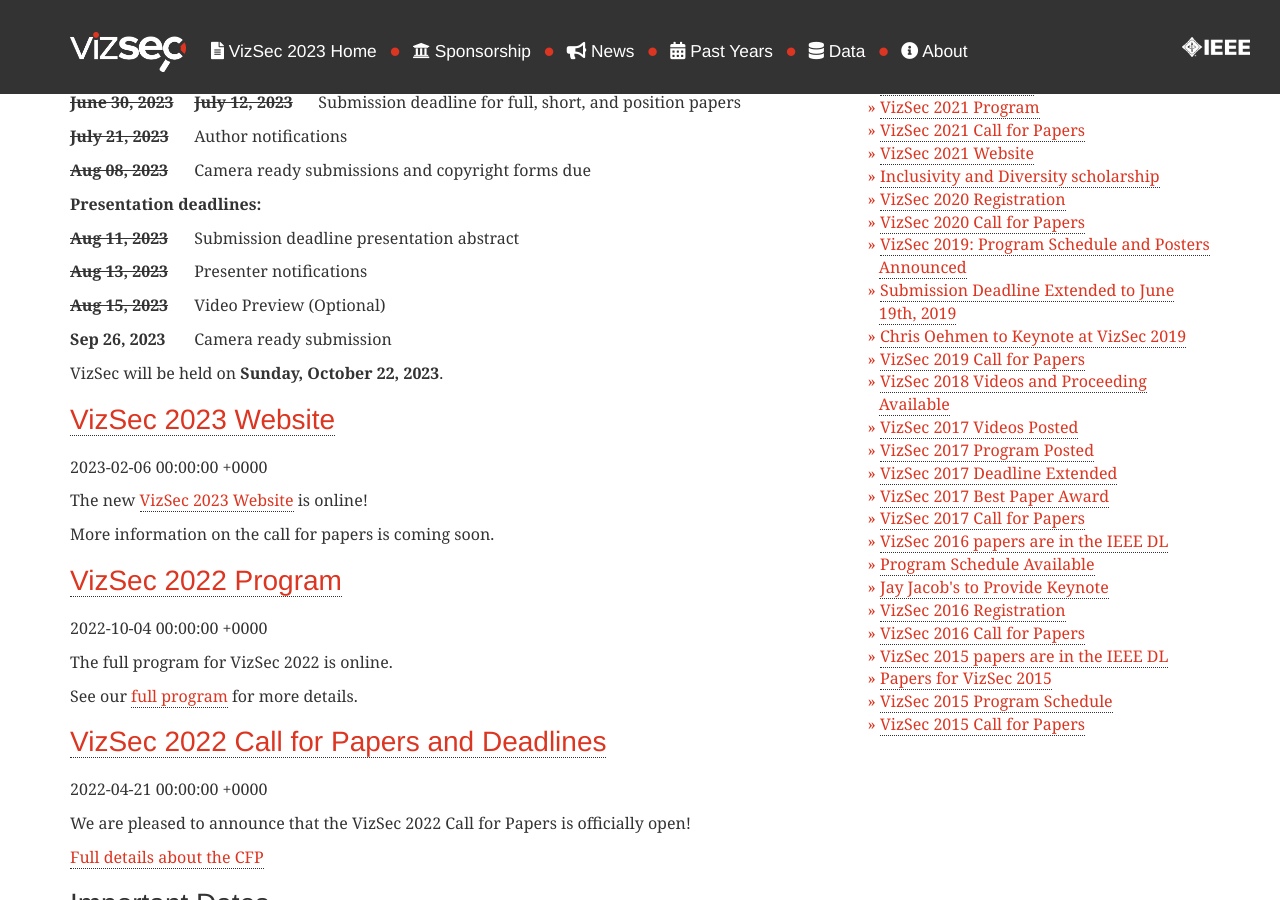
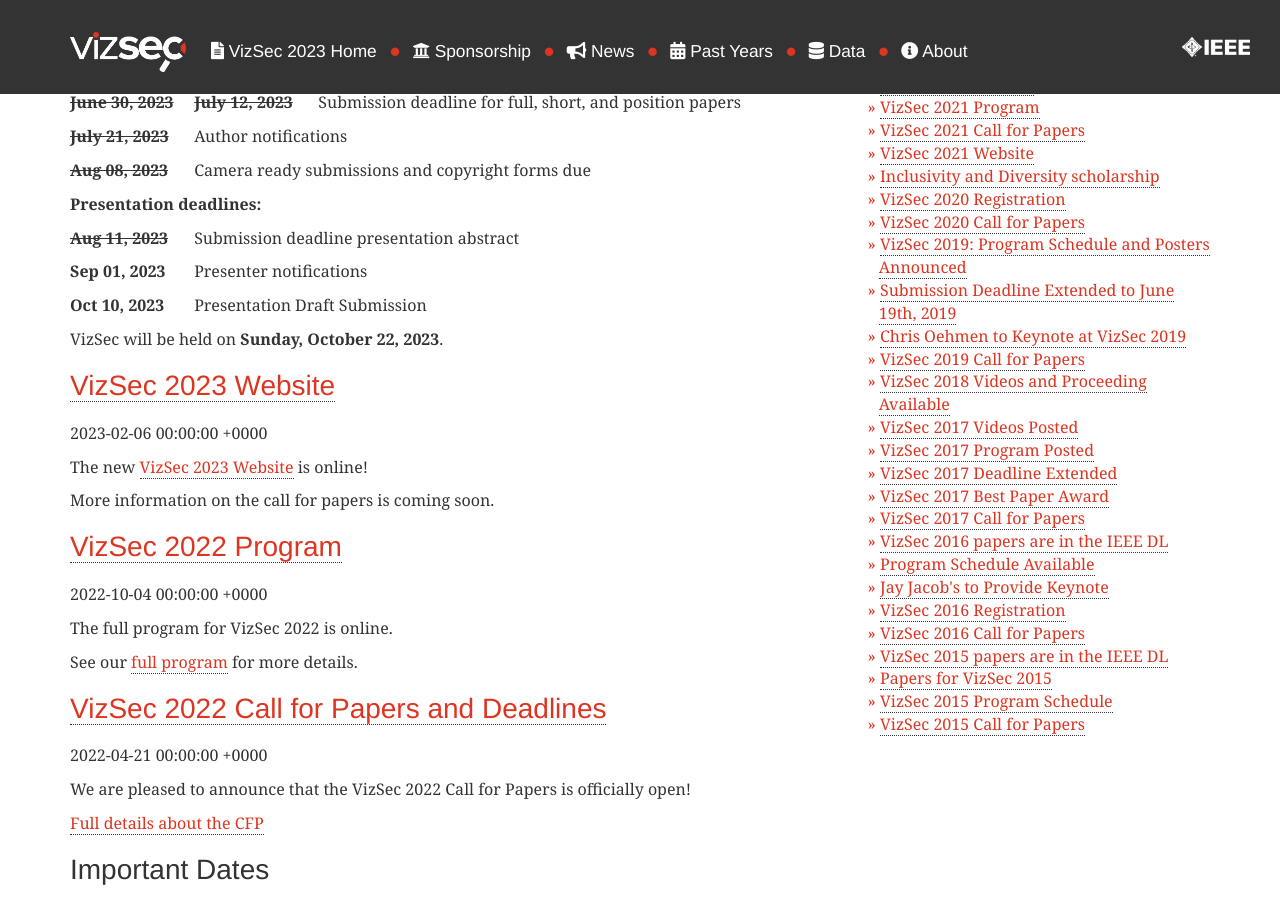
Before and after one commit to vizsec/vizsec.github.io, a Jekyll site: the page built from news/index.html, in a window 1280 px wide and 900 px high, scrolled down 361 px. Built offline with Jekyll 4.4.1, drawn with Linux system fonts in a browser that asks for light colours; nearby versions of some CDN libraries; the list of posts is cut into pages by our own code.

Commit message:
update presentation deadlines

```diff
--- a/_posts/2023-04-05-CFP.md
+++ b/_posts/2023-04-05-CFP.md
@@ -29,23 +29,19 @@
         Camera ready submissions and copyright forms due
     </p>
     <p>
-        <strong>Presentation deadlines:</strong>
+       <strong>Presentation deadlines:</strong>
     </p>
     <p>
         <strong><span style="display: inline-block; width: 120px; text-decoration: line-through">Aug 11, 2023</span></strong>
         Submission deadline presentation abstract
     </p>
     <p>
-        <strong><span style="display: inline-block; width: 120px; text-decoration: line-through">Aug 13, 2023</span></strong>
+        <strong><span style="display: inline-block; width: 120px;">Sep 01, 2023</span></strong>
         Presenter notifications
     </p>
     <p>
-        <strong><span style="display: inline-block; width: 120px; text-decoration: line-through">Aug 15, 2023</span></strong>
-        Video Preview (Optional)
-    </p>
-    <p>
-        <strong><span style="display: inline-block; width: 120px;">Sep 26, 2023</span></strong>
-        Camera ready submission
+        <strong><span style="display: inline-block; width: 120px;">Oct 10, 2023</span></strong>
+        Presentation Draft Submission
     </p>
     <p>VizSec will be held on <strong>Sunday, October 22, 2023</strong>.</p>
 </div>
--- a/vizsec2023/index.html
+++ b/vizsec2023/index.html
@@ -185,16 +185,12 @@
         Submission deadline presentation abstract
     </p>
     <p>
-        <strong><span style="display: inline-block; width: 120px; text-decoration: line-through">Aug 13, 2023</span></strong>
+        <strong><span style="display: inline-block; width: 120px;">Sep 01, 2023</span></strong>
         Presenter notifications
     </p>
     <p>
-        <strong><span style="display: inline-block; width: 120px; text-decoration: line-through">Aug 15, 2023</span></strong>
-        Video Preview (Optional)
-    </p>
-    <p>
-        <strong><span style="display: inline-block; width: 120px;">Sep 26, 2023</span></strong>
-        Camera ready submission
+        <strong><span style="display: inline-block; width: 120px;">Oct 10, 2023</span></strong>
+        Presentation Draft Submission
     </p>
 
     <p>VizSec will be held on <strong>Sunday, October 22, 2023</strong>.</p>
```
